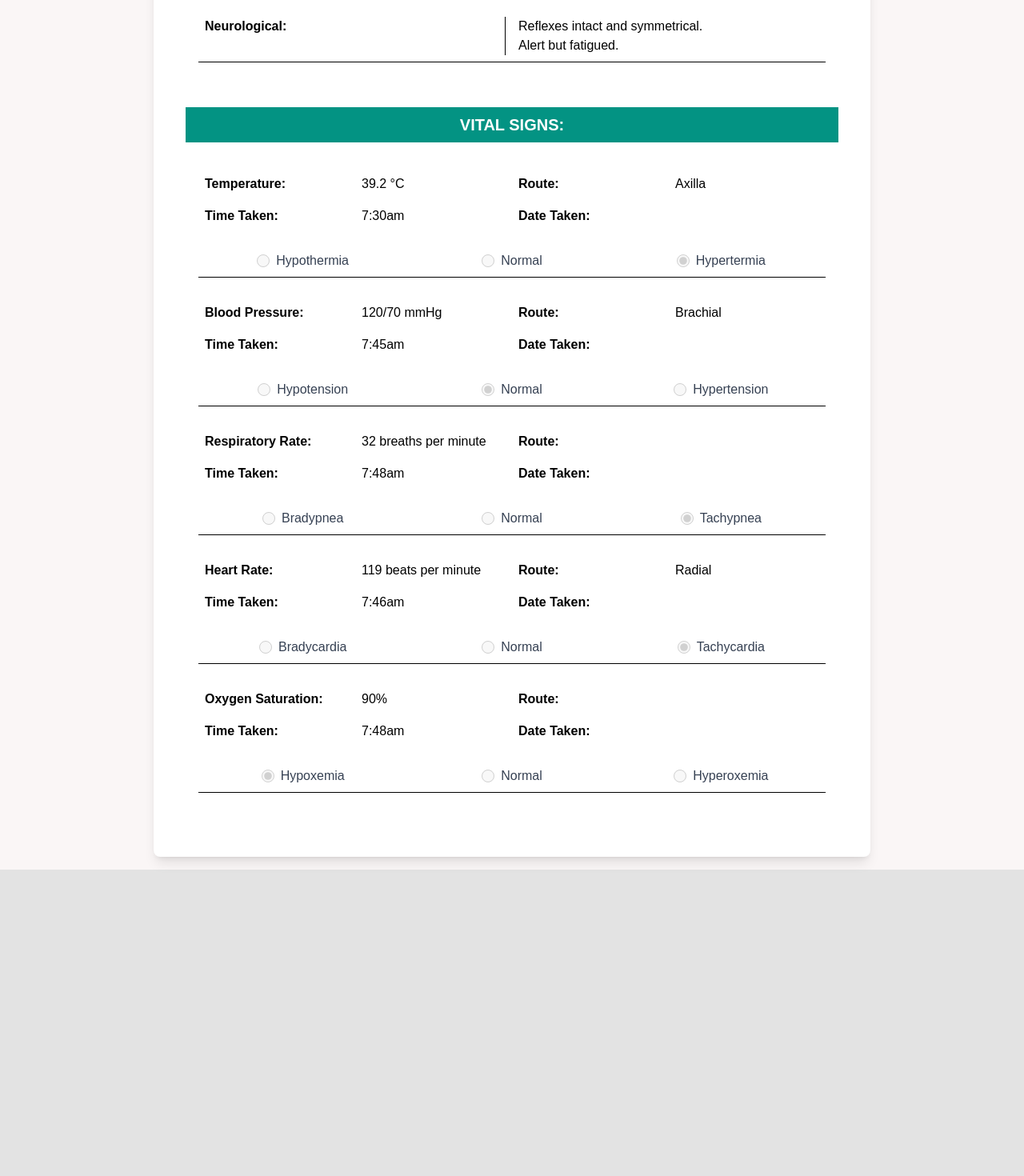
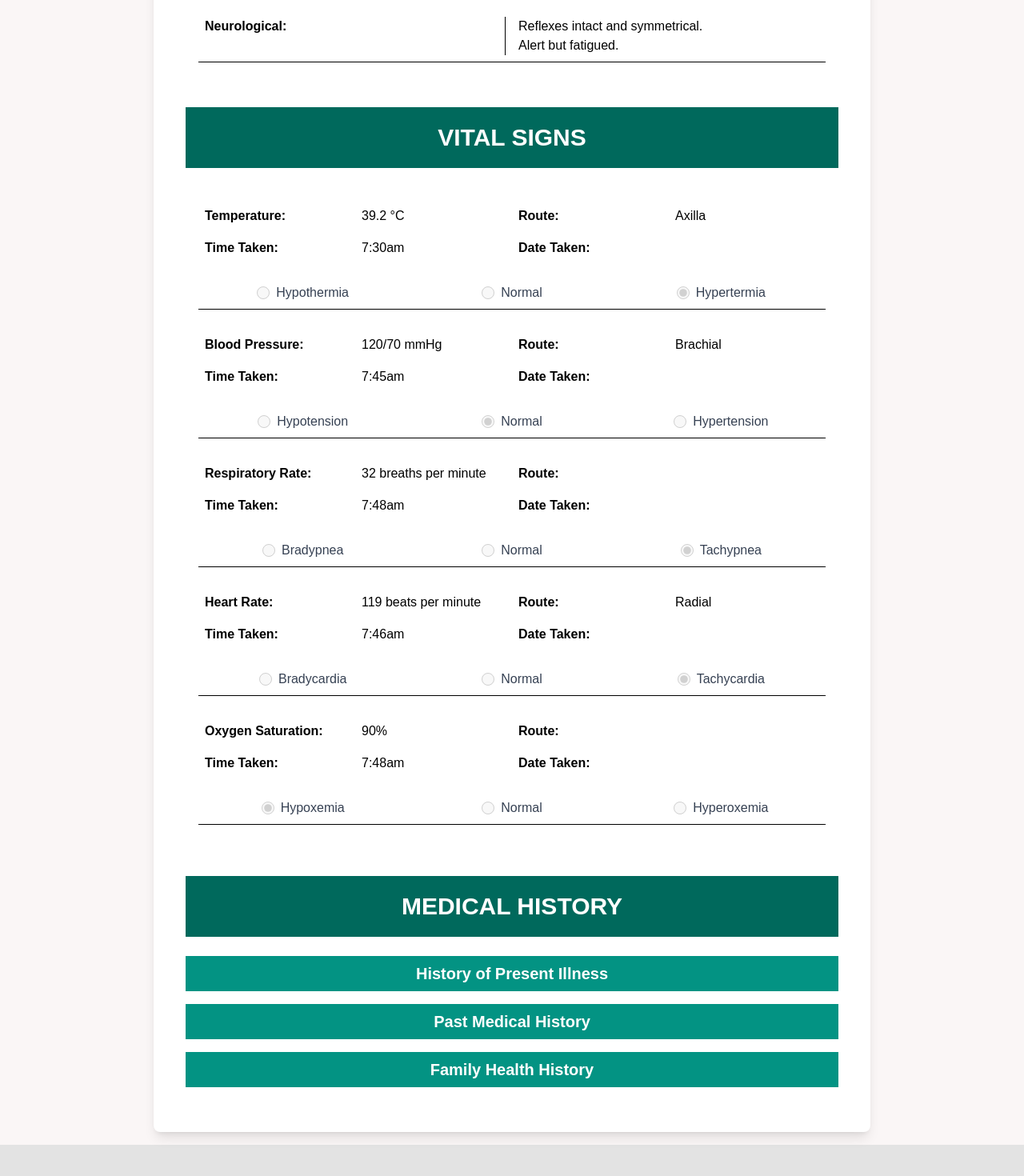
Before and after one commit to JoeyCollado/ehr, a Next.js app: page /pages/registration/administrationInformation in a window 1280 px wide. Shown: the part 1669-3139 px from the top of the page at 80% size. Before the commit the page ends 2820 px from the top, so only its background shows below. Built offline with nearby package versions, Linux system fonts and the light colour scheme; no server answers.

Commit message:
savepoint

```diff
--- a/app/pages/registration/administrationInformation/page.tsx
+++ b/app/pages/registration/administrationInformation/page.tsx
@@ -364,9 +364,9 @@ const Page = () => {
               </div>
             </div>
 
-            <h3 className="text-xl font-bold bg-[#039383] text-white p-2 text-center mb-4">
-              VITAL SIGNS:
-            </h3>
+            <h2 className="text-3xl font-bold bg-[#00695C] text-white p-2 text-center py-5">
+            VITAL SIGNS
+          </h2>
 
             <div className="space-y-4 p-4">
               {/* Temperature */}
@@ -674,6 +674,20 @@ const Page = () => {
                 ))}
               </div>
             </div>
+            <h2 className="text-3xl font-bold bg-[#00695C] text-white p-2 text-center py-5">
+            MEDICAL HISTORY
+          </h2>
+            <h3 className="text-xl font-bold bg-[#039383] text-white p-2 text-center mb-4">
+              History of Present Illness
+            </h3>
+
+            <h3 className="text-xl font-bold bg-[#039383] text-white p-2 text-center mb-4">
+              Past Medical History
+            </h3>
+
+            <h3 className="text-xl font-bold bg-[#039383] text-white p-2 text-center mb-4">
+              Family Health History
+            </h3>
           </div>
         </div>
       </div>
```
